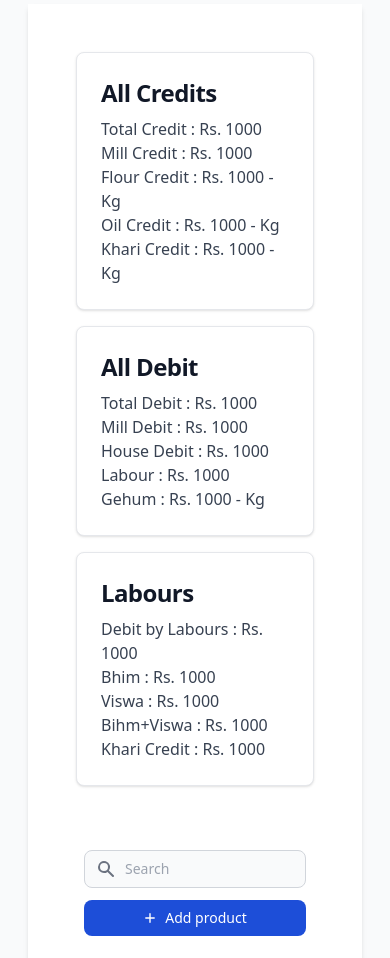
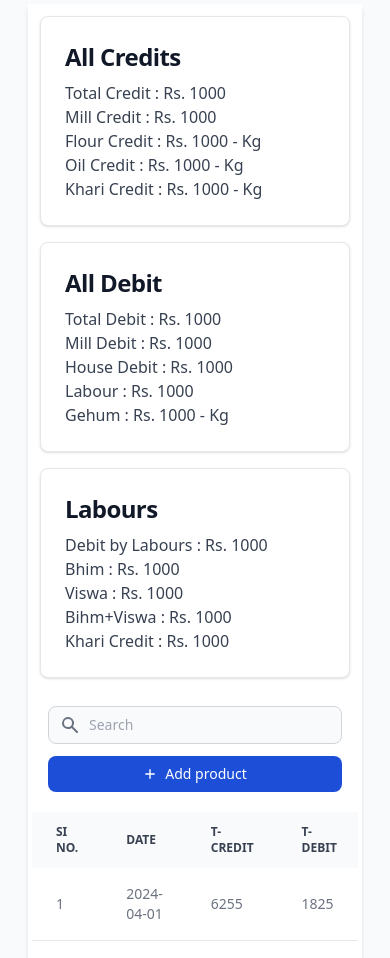
Before and after one commit to ratan140303/Ratanweb, a Flask app: page /dashboard in a window 390 px wide. Shown: the part 73-1031 px from the top of the page. Run offline with Flask 3, Linux system fonts and the light colour scheme; a user stored in the database is signed in; data comes from the database, SQL or seed files in the repository; some libraries are stand-ins or nearby versions.

Commit message:
add responsive

```diff
--- a/templates/dashboard.html
+++ b/templates/dashboard.html
@@ -6,7 +6,7 @@
         <div class="mx-auto max-w-screen-xl px-4 lg:px-12">
             <div class="bg-white dark:bg-gray-800 relative shadow-md sm:rounded-lg overflow-hidden">
                 <!-- Anylasis Data -->
-                <div class="m-10 flex flex-col md:flex-row md:items-center md:justify-between">
+                <div class="m-1 md:m-10 flex flex-col md:flex-row md:items-center md:justify-between">
                     <div class="block md:w-[30%] max-w-sm m-2 p-6 bg-white border border-gray-200 rounded-lg shadow hover:bg-gray-100 dark:bg-gray-800 dark:border-gray-700 dark:hover:bg-gray-700">
                         <h5 class="mb-2 text-2xl font-bold tracking-tight text-gray-900 dark:text-white">All Credits</h5>
                         <p class="font-normal text-gray-700 dark:text-gray-400">Total Credit : Rs. 1000</p>
@@ -34,7 +34,7 @@
                 </div>
 
                 <!-- Table heading -->
-                <div class="m-10 flex flex-col md:flex-row items-center justify-between space-y-3 md:space-y-0 md:space-x-4 p-4">
+                <div class="m-1 md:m-10 flex flex-col md:flex-row items-center justify-between space-y-3 md:space-y-0 md:space-x-4 p-4">
                     <div class="w-full md:w-1/2">
                         <form class="flex items-center">
                             <label for="simple-search" class="sr-only">Search</label>
@@ -147,7 +147,7 @@
                 </div>
 
                 <!-- Table Here -->
-                <div class="overflow-x-auto m-10">
+                <div class="overflow-x-auto m-1 md:m-10">
                     <table class="w-full text-sm text-left text-gray-500 dark:text-gray-400">
                         <thead class="text-xs text-gray-700 uppercase bg-gray-50 dark:bg-gray-700 dark:text-gray-400">
                             <tr>
```
